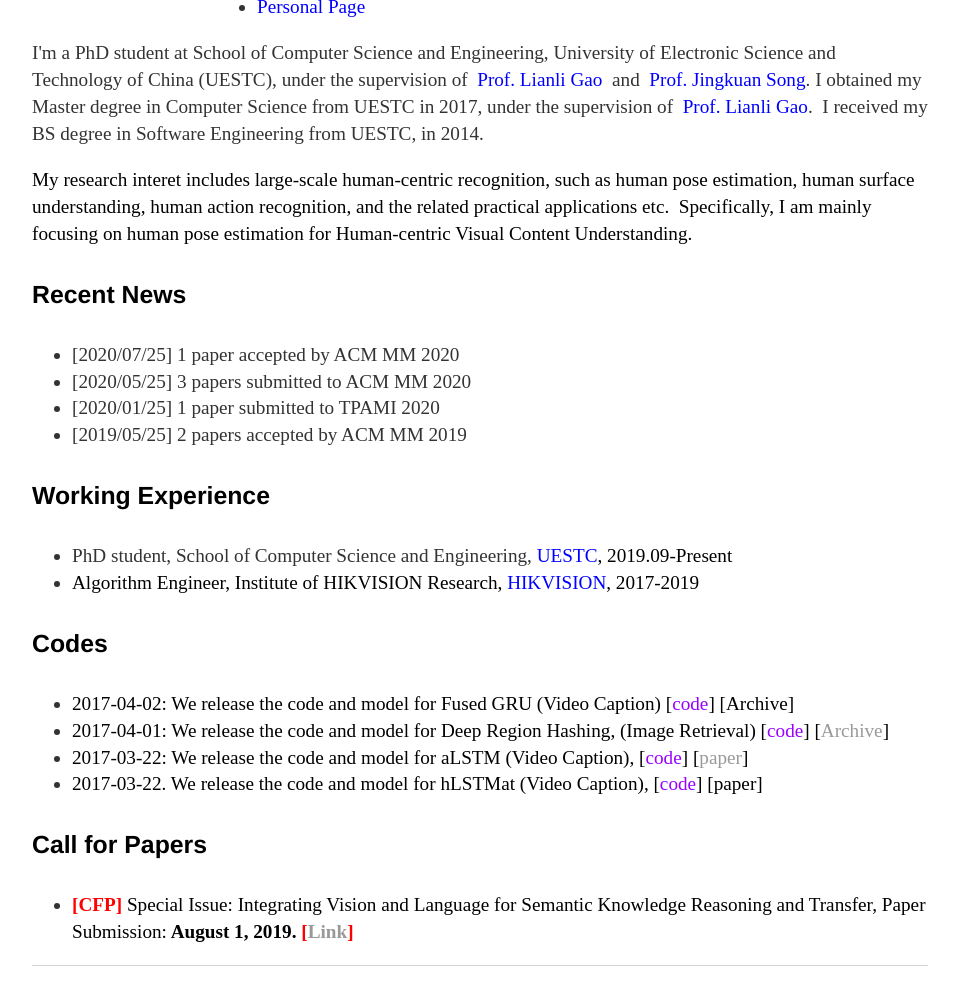
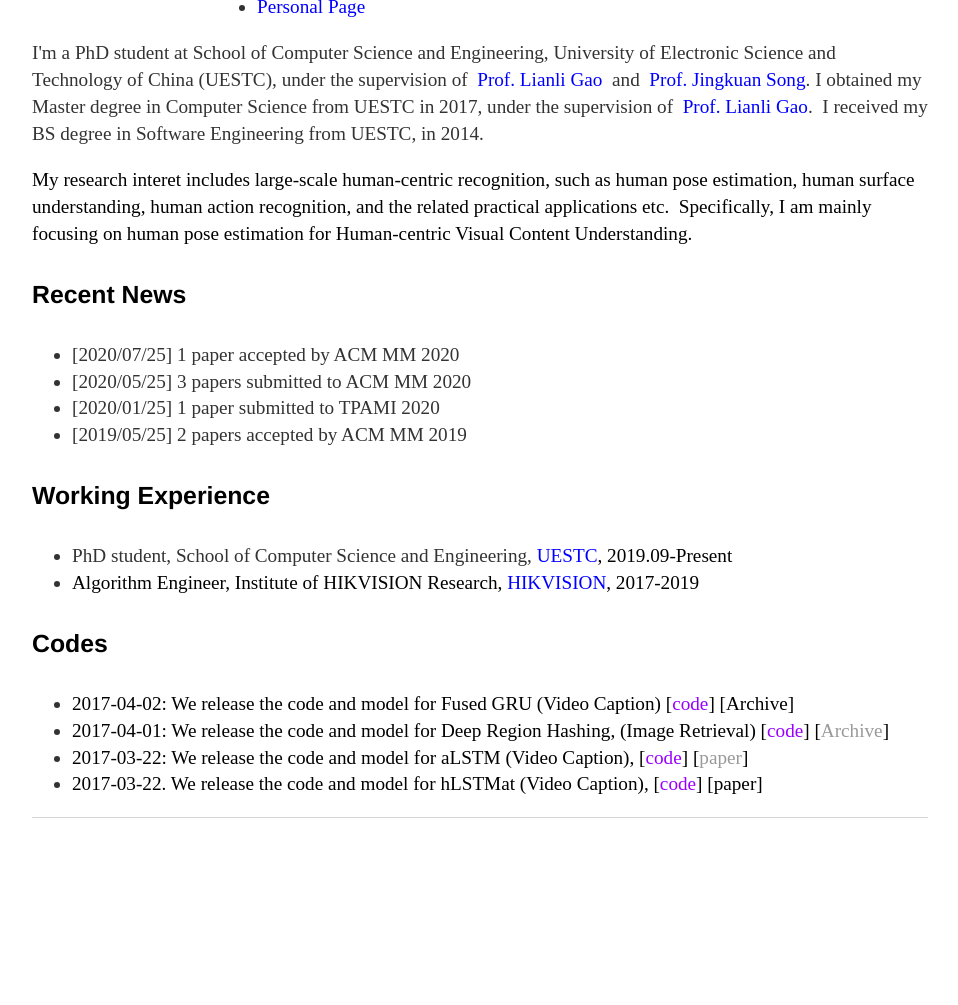
Before and after one commit to cfm-wxh/xuanhanwang.github.io, a Jekyll site: the page built from index.html, in a window 1280 px wide, cut to the strip 381-1407 px from the top of the page. Shown: the top 1005 px of the strip, without its empty margins (160-1118 px from the left). Built offline with Jekyll 4.4.1, drawn with Linux system fonts in a browser that asks for light colours; after the commit the page ends 1259 px from its top, so only the background shows below that.

Commit message:
Update index.html

```diff
--- a/index.html
+++ b/index.html
@@ -54,12 +54,5 @@ title: Xuanhan Wang, UESTC
 		<li><font ><font color="#000000">2017-03-22. We release the code and model for hLSTMat (Video Caption), [</font><a href="https://github.com/zhaoluffy/hLSTMat" rel="nofollow"><font color="#9900ff">code</font></a><font color="#000000">] [paper]</font></font></li>
 	</ul>
 
-<h4> Call for Papers</h4>
-	<ul>
-		<li><b style="color:rgb(255,0,0);">[CFP] </b><font color="#000000"><span>Special Issue:&nbsp;</span><font>Integrating Vision and Language for Semantic Knowledge&nbsp;</font><span>Reasoning and Transfer,&nbsp;</span></font><span><font color="#000000">Paper Submission:<b> August 1, 2019.&nbsp;</b></font><font color="#ff0000" style="font-weight:bold">[<a href="https://www.journals.elsevier.com/journal-of-visual-communication-and-image-representation/call-for-papers/integrating-vision-and-language-for-semantic-knowledge" rel="nofollow">Link</a>]</font></span></li>
-	</ul>
-
-
-
 
 </div>
```
